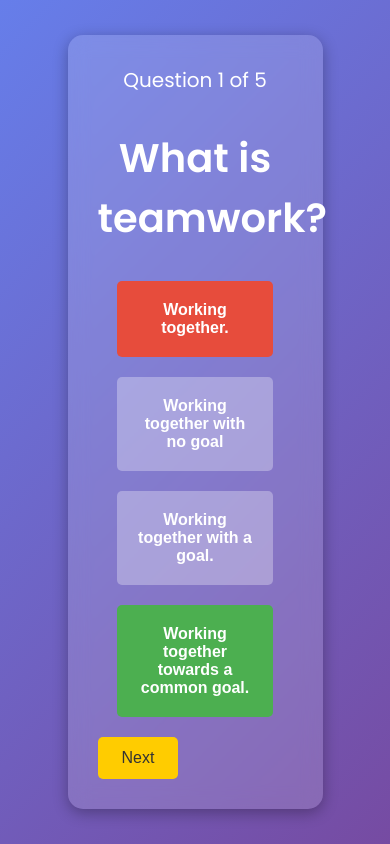
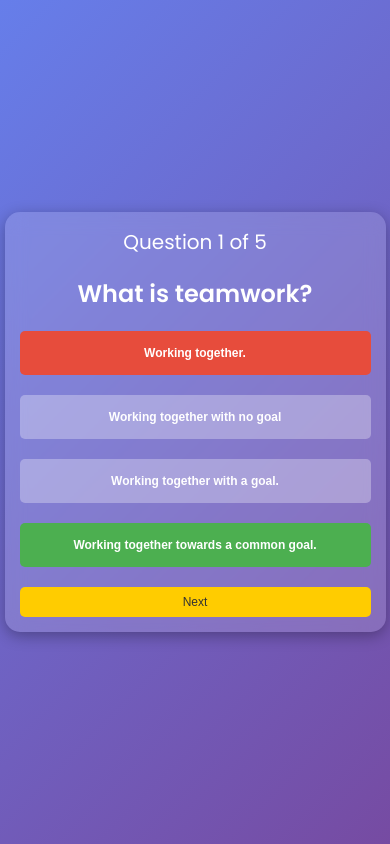
Before and after one commit to rahulambhore21/Quiz-app, a plain HTML site: page index.html in a window 390 px wide. Both pictures are taken after a click on the button "Working together.". Drawn offline with Linux system fonts and the light colour scheme.

Commit message:
second commit

```diff
--- a/index.html
+++ b/index.html
@@ -83,6 +83,41 @@
     #questionNumber {
       font-size: 20px;
       margin-bottom: 10px;
+    }
+    @media (max-width: 768px) {
+      .container {
+        width: 80%;
+        padding: 20px;
+      }
+      h2 {
+        font-size: 30px;
+      }
+      .option {
+        width: 100%;
+        font-size: 14px;
+      }
+      #nextBtn {
+        width: 100%;
+        padding: 10px;
+        font-size: 14px;
+      }
+    }
+    @media (max-width: 480px) {
+      .container {
+        width: 90%;
+        padding: 15px;
+      }
+      h2 {
+        font-size: 24px;
+      }
+      .option {
+        font-size: 12px;
+        padding: 15px;
+      }
+      #nextBtn {
+        padding: 8px;
+        font-size: 12px;
+      }
     }
   </style>
 </head>
```
